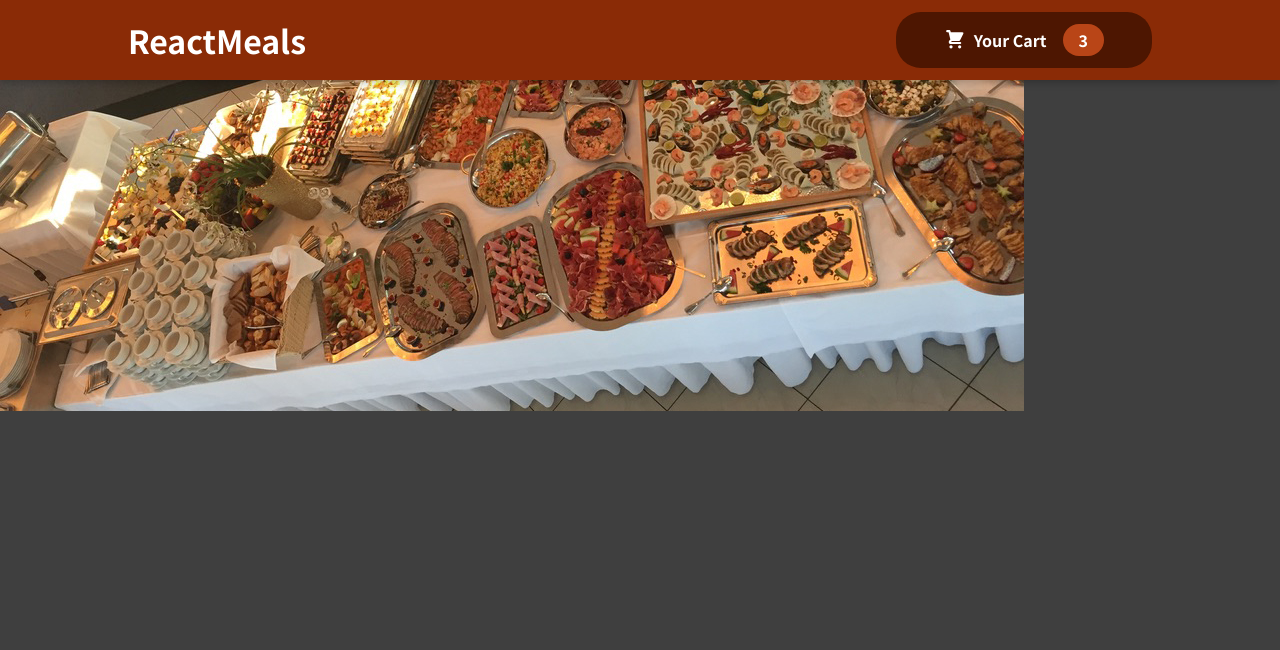
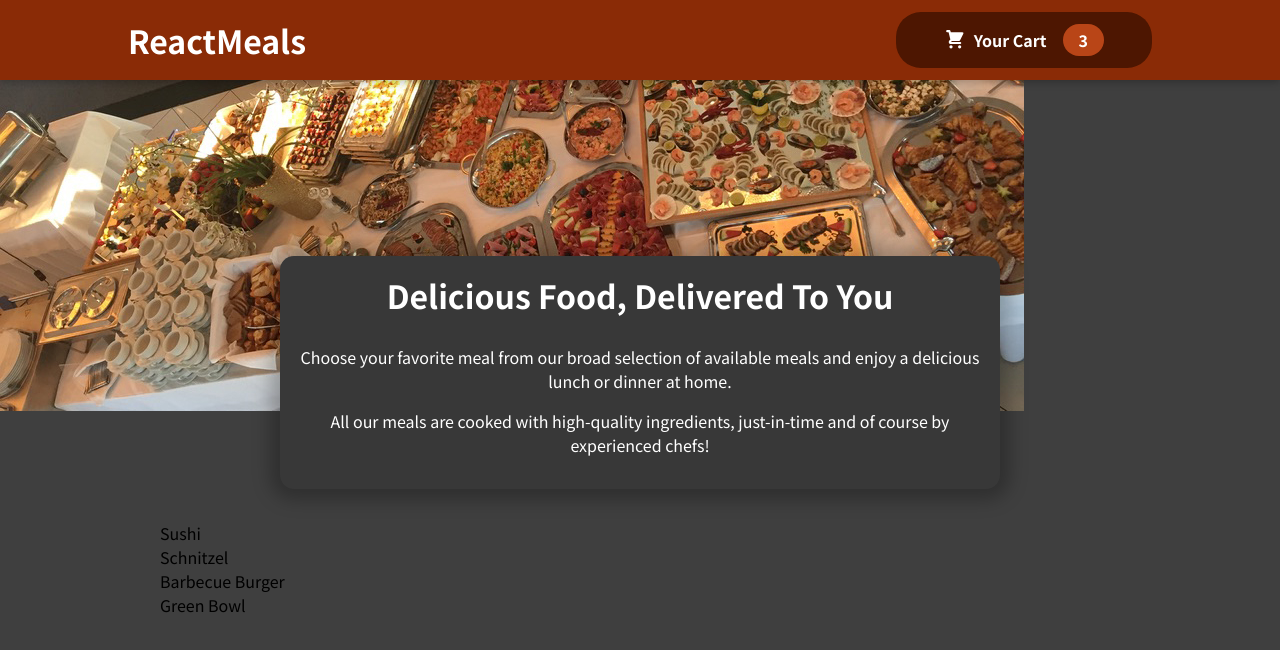
Before and after one commit to xoxoedg/React-FoodApp, a React (Create React App) app: page / in a window 1280 px wide. Shown: the top 650 px of the page. Built offline with nearby package versions, Linux system fonts and the light colour scheme; the HTML template or start-up script is replaced by a standard one.

Commit message:
Added Meals and sub components

```diff
--- a/src/App.js
+++ b/src/App.js
@@ -1,5 +1,6 @@
 import Header from "./components/Layout/Header";
 import {Fragment} from "react";
+import Meals from "./components/Meals/Meals";
 
 export default App;
 
@@ -7,6 +8,9 @@
     return (
         <Fragment>
             <Header/>
+            <main>
+                <Meals/>
+            </main>
         </Fragment>
     );
 }
--- a/src/components/Layout/Header.js
+++ b/src/components/Layout/Header.js
@@ -9,7 +9,7 @@
     return <Fragment>
         <header className={classes.header}>
             <h1>ReactMeals</h1>
-            <HeaderCartButton>Cart</HeaderCartButton>
+            <HeaderCartButton/>
         </header>
         <div className={"main-image"}>
             <img src={mealsImage}/>
--- /dev/null
+++ b/src/components/Meals/AvailableMeals.js
@@ -0,0 +1,41 @@
+import classes from "./AvailableMeals.module.css"
+
+const DUMMY_MEALS = [
+    {
+        id: 'm1',
+        name: 'Sushi',
+        description: 'Finest fish and veggies',
+        price: 22.99,
+    },
+    {
+        id: 'm2',
+        name: 'Schnitzel',
+        description: 'A german specialty!',
+        price: 16.5,
+    },
+    {
+        id: 'm3',
+        name: 'Barbecue Burger',
+        description: 'American, raw, meaty',
+        price: 12.99,
+    },
+    {
+        id: 'm4',
+        name: 'Green Bowl',
+        description: 'Healthy...and green...',
+        price: 18.99,
+    },
+];
+
+function AvailableMeals() {
+
+    const mealsList = DUMMY_MEALS.map(meal => <li>{meal.name}</li>);
+
+    return <section className={classes.meals}>
+        <ul>
+            {mealsList}
+        </ul>
+    </section>
+}
+
+export default AvailableMeals;
--- /dev/null
+++ b/src/components/Meals/AvailableMeals.module.css
@@ -0,0 +1,24 @@
+.meals {
+    max-width: 60rem;
+    width: 90%;
+    margin: 2rem auto;
+    animation: meals-appear 1s ease-out forwards;
+}
+
+.meals ul {
+    list-style: none;
+    margin: 0;
+    padding: 0;
+}
+
+@keyframes meals-appear {
+    from {
+        opacity: 0;
+        transform: translateY(3rem);
+    }
+
+    to {
+        opacity: 1;
+        transform: translateY(0);
+    }
+}
--- /dev/null
+++ b/src/components/Meals/Meals.js
@@ -0,0 +1,15 @@
+import MealsSummary from "./MealsSummary";
+import AvailableMeals from "./AvailableMeals";
+import {Fragment} from "react";
+
+function Meals() {
+
+    return (
+        <Fragment>
+            <MealsSummary/>
+            <AvailableMeals/>
+        </Fragment>
+    )
+}
+
+export default Meals;
--- /dev/null
+++ b/src/components/Meals/MealsSummary.js
@@ -0,0 +1,20 @@
+import classes from "./MealsSummary.module.css"
+
+function MealsSummary() {
+
+    return (
+        <section className={classes.summary}>
+            <h2>Delicious Food, Delivered To You</h2>
+            <p>
+                Choose your favorite meal from our broad selection of available meals
+                and enjoy a delicious lunch or dinner at home.
+            </p>
+            <p>
+                All our meals are cooked with high-quality ingredients, just-in-time and
+                of course by experienced chefs!
+            </p>
+        </section>
+    );
+}
+
+export default MealsSummary;
--- /dev/null
+++ b/src/components/Meals/MealsSummary.module.css
@@ -0,0 +1,18 @@
+.summary {
+    text-align: center;
+    max-width: 45rem;
+    width: 90%;
+    margin: auto;
+    margin-top: -10rem;
+    position: relative;
+    background-color: #383838;
+    color: white;
+    border-radius: 14px;
+    padding: 1rem;
+    box-shadow: 0 1px 18px 10px rgba(0, 0, 0, 0.25);
+}
+
+.summary h2 {
+    font-size: 2rem;
+    margin-top: 0;
+}
```
